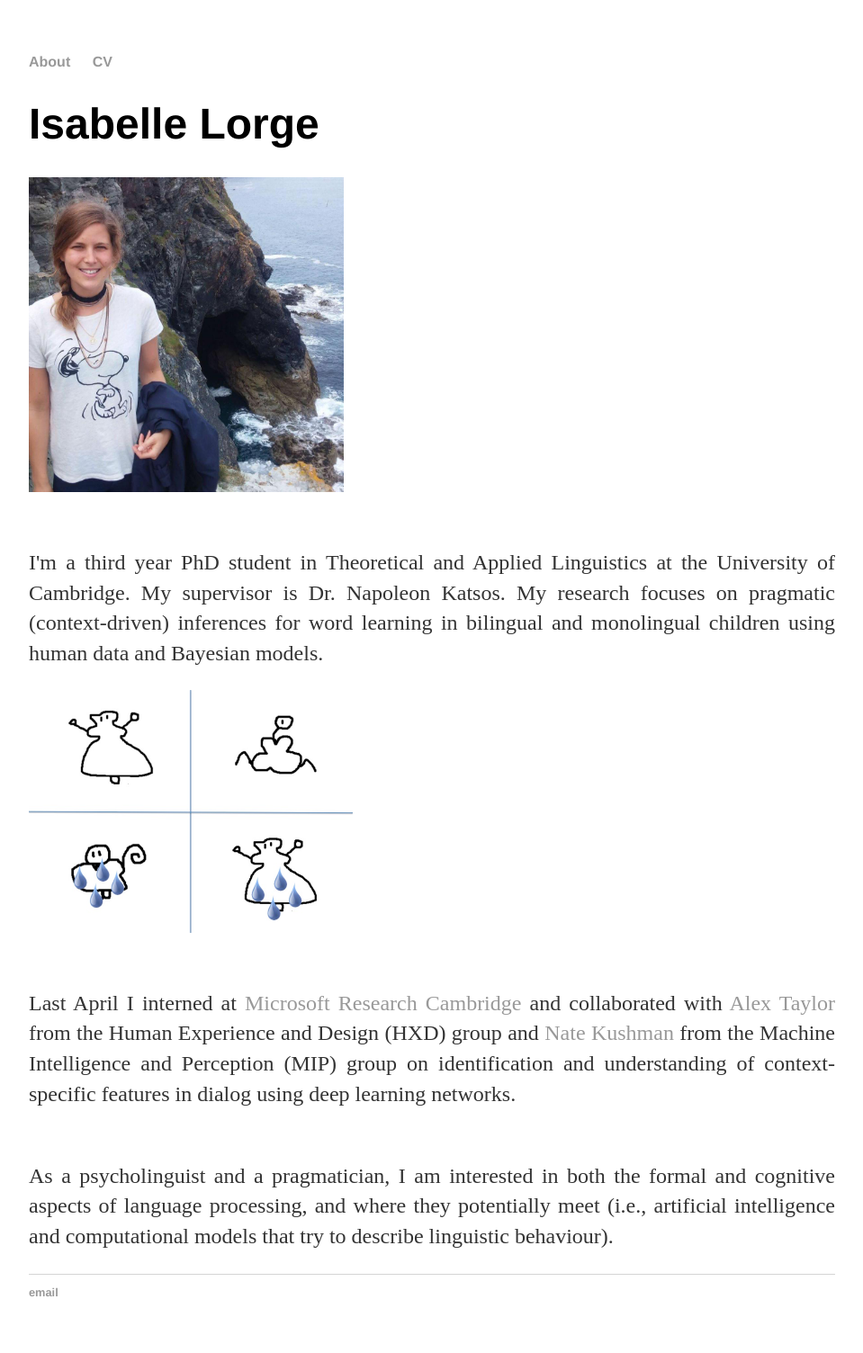
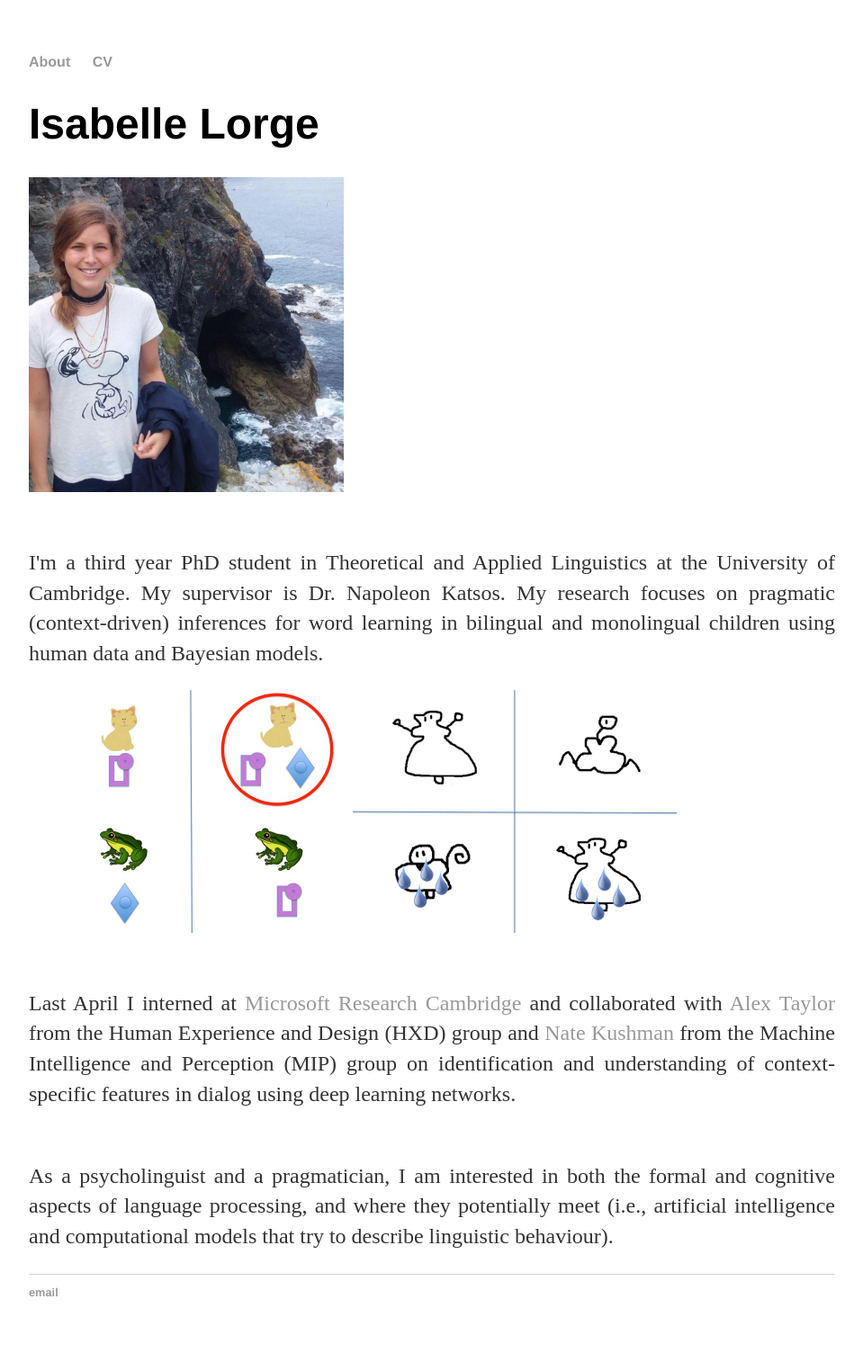
Before and after one commit to isabellelorge/isabellelorge.github.io, a Jekyll site: the page built from index.html, in a window 1280 px wide. Shown: the whole page at 90% size, without its empty margins (160-1119 px from the left). Built offline with Jekyll 4.4.1, drawn with Linux system fonts in a browser that asks for light colours.

Commit message:
Update index.html

```diff
--- a/index.html
+++ b/index.html
@@ -7,7 +7,7 @@
 	<img src="pic.jpg" alt="me", width="350", height="350">
 	<p><br>I'm a third year PhD student in Theoretical and Applied Linguistics at the University of Cambridge. My supervisor is
 	Dr. Napoleon Katsos. My research focuses on pragmatic (context-driven) inferences for word learning in bilingual and monolingual children using human data and Bayesian models.<br> </p>
-	<img src="slide02.jpg" alt="me", width="360", height="270">
+	<img src="Slide1.jpg" alt="me", width="360", height="270"><img src="Slide02.jpg" alt="me", width="360", height="270">
 	<p> <br>Last April I interned at <a href="https://www.microsoft.com/en-us/research/lab/microsoft-research-cambridge/"> Microsoft Research Cambridge </a>
 	and collaborated with <a href= "https://ast.io/"> Alex Taylor </a> from the Human Experience and Design (HXD) group and <a href="https://www.microsoft.com/en-us/research/people/nkushman/"> Nate Kushman </a> from the
 	Machine Intelligence and Perception (MIP) group on identification and understanding of context-specific features in dialog using deep learning networks.</br> </p>
```
